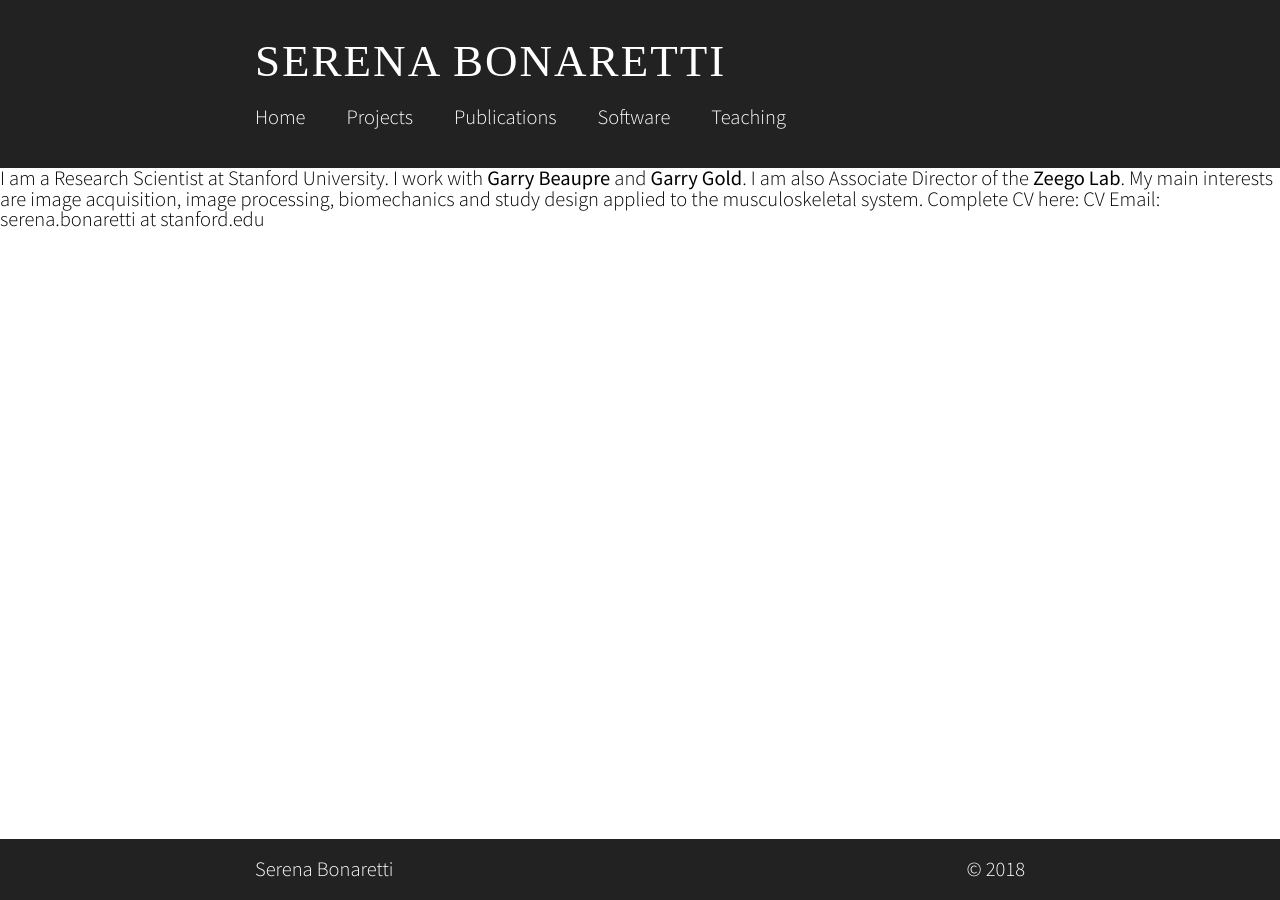
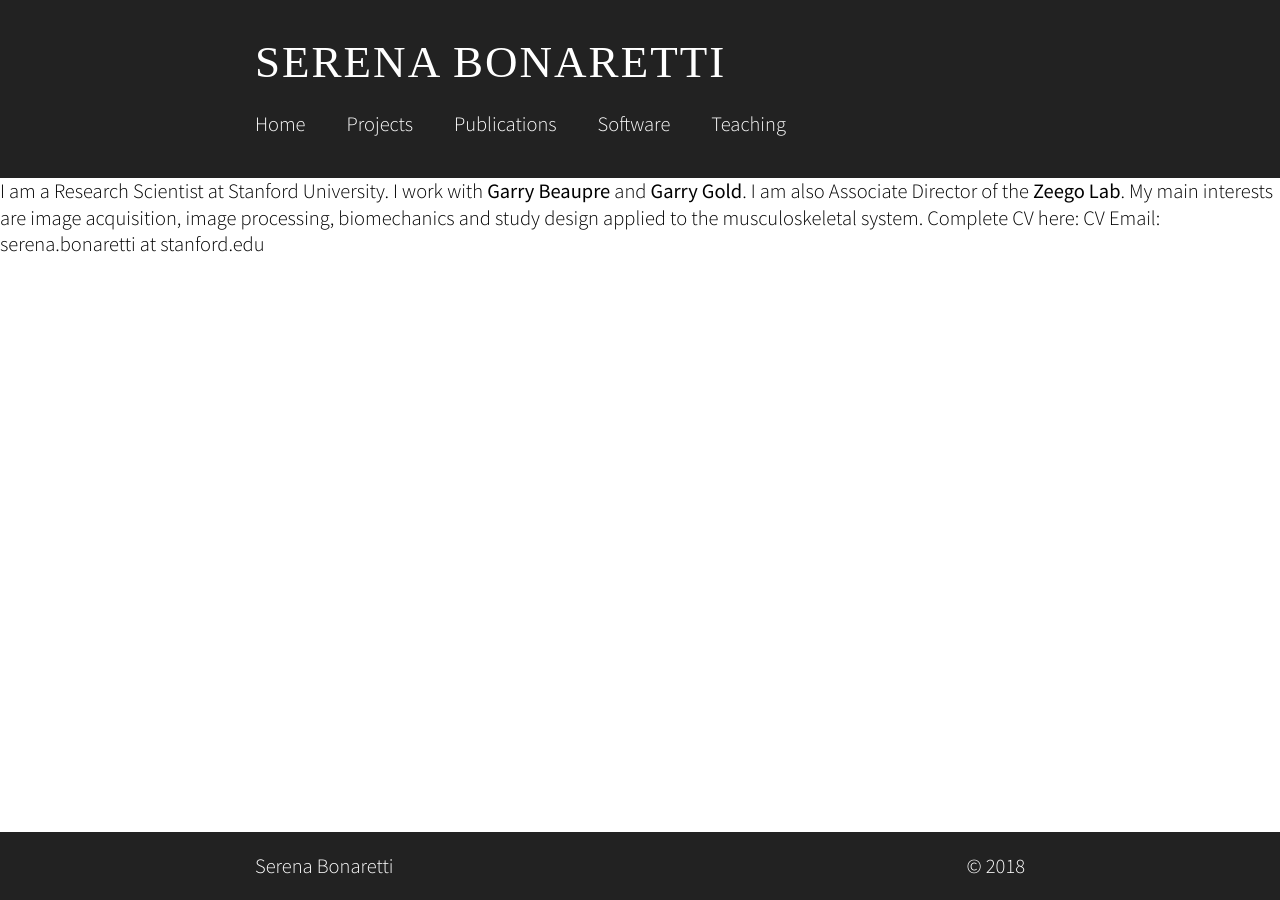
Before and after one commit to sbonaretti/sbonaretti.github.io, a Jekyll site: the page built from index.html, in a window 1280 px wide. Built offline with Jekyll 4.4.1, drawn with Linux system fonts in a browser that asks for light colours; some web fonts are replaced; the list of posts is cut into pages by our own code.

Commit message:
Update basic.sass

```diff
--- a/_sass/basic.sass
+++ b/_sass/basic.sass
@@ -1,8 +1,8 @@
 body
   font-family: "Source Sans Pro"
   font-weight: 300
-  font-size: 18px
-  line-height: 1.00
+  font-size: 16px
+  line-height: 1.30
   margin: 0
   -webkit-font-smoothing: antialiased
   -moz-osx-font-smoothing: grayscale
```
